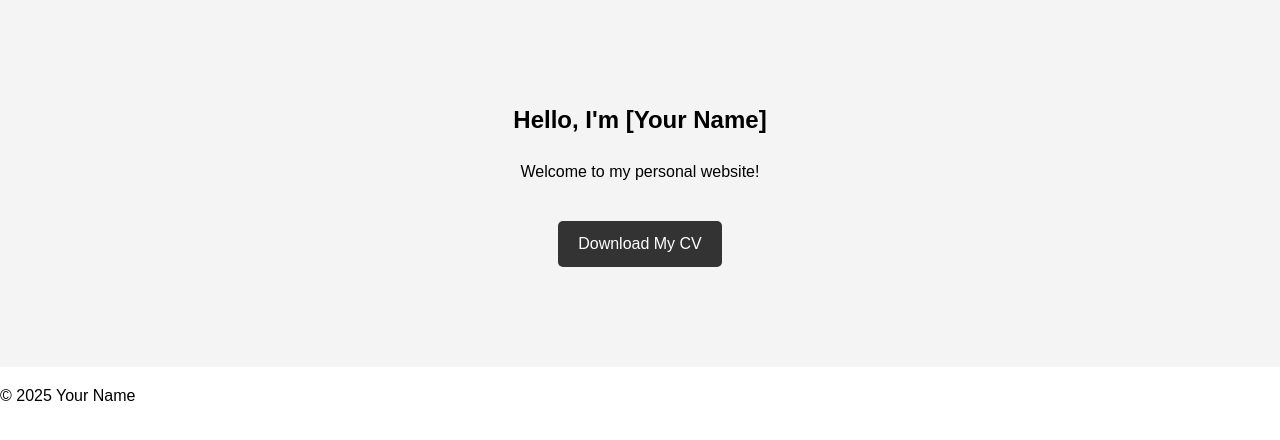
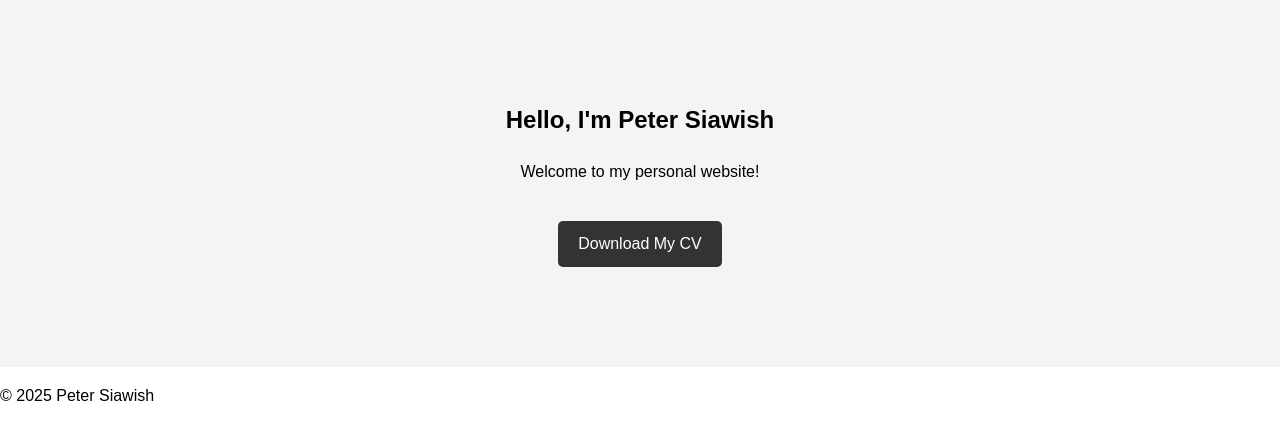
Before and after one commit to PeterSiawish/PeterSiawish.github.io, a plain HTML site: page index.html in a window 1280 px wide. Shown: the part 70-510 px from the top of the page. Drawn offline with Linux system fonts and the light colour scheme.

Commit message:
Fixed general (your_name) text inputs

```diff
--- a/index.html
+++ b/index.html
@@ -24,7 +24,7 @@
     </header>
     <main>
       <section class="hero">
-        <h1>Hello, I'm [Your Name]</h1>
+        <h1>Hello, I'm Peter Siawish</h1>
         <p>Welcome to my personal website!</p>
         <a href="assets/cv/your-name-cv.pdf" download class="btn">
           Download My CV
@@ -32,7 +32,7 @@
       </section>
     </main>
     <footer>
-      <p>&copy; 2025 Your Name</p>
+      <p>&copy; 2025 Peter Siawish</p>
     </footer>
     <script src="js/main.js"></script>
   </body>
```
Also changed, not shown: about.html (+1 -1 lines), contact.html (+1 -1 lines), projects.html (+1 -1 lines).
